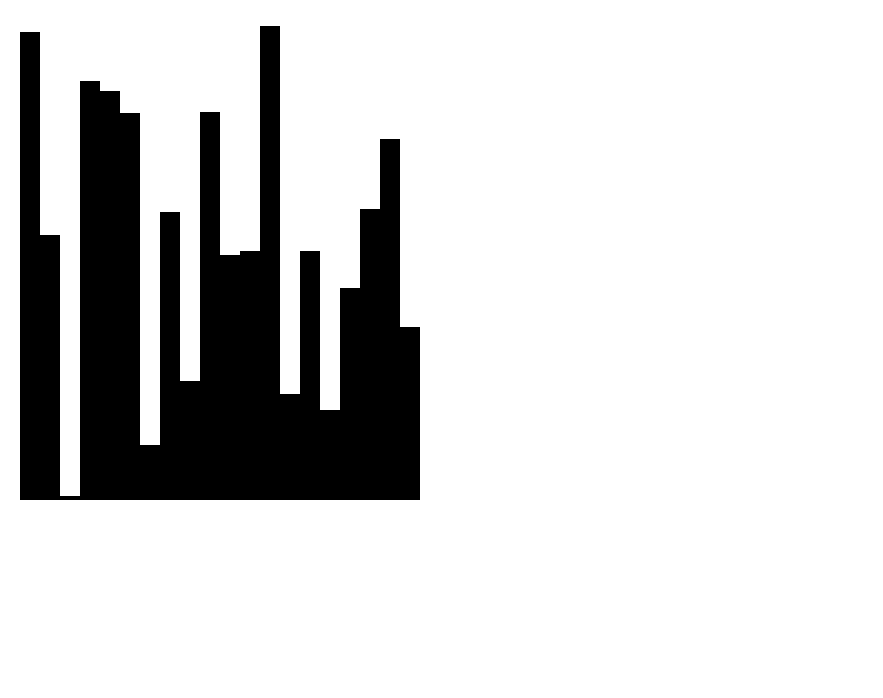
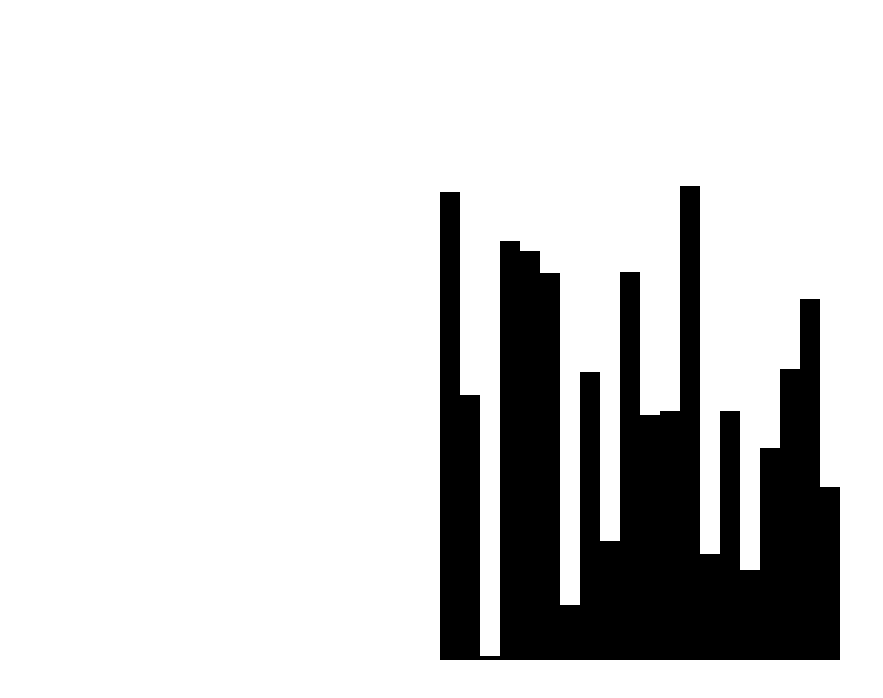
Before and after one commit to camgraff/sorting-algorithm-visualizer, a React (Create React App) app: page / in a window 1280 px wide. Shown: the top 698 px of the page, without its empty margins (0-883 px from the left). Built offline with nearby package versions, Linux system fonts and the light colour scheme.

Commit message:
Centered array on screen.

```diff
--- a/src/Visualizer.css
+++ b/src/Visualizer.css
@@ -0,0 +1,7 @@
+canvas {
+    position: absolute;
+    left: 0;
+    right: 0;
+    top: 20%;
+    margin: auto;
+}
--- a/src/Visualizer.jsx
+++ b/src/Visualizer.jsx
@@ -14,18 +14,16 @@ class Visualizer extends React.Component {
         const canvas = this.refs.canvas
         const ctx = canvas.getContext("2d")
         arr.forEach( function(value, index) {
-            ctx.fillRect(20*(index+1),500-value,20,value);
+            ctx.fillRect(20*(index),canvas.height-value,20,value);
         });
     }
 
     render() {
         return(
-            <div>
-                <canvas ref="canvas"
-                    width={window.innerWidth}
-                    height={window.innerHeight}
-                />
-            </div>
+            <canvas ref="canvas"
+                width={20*ARRAY_SIZE}
+                height={500}
+            />
         )
     }
 
```
